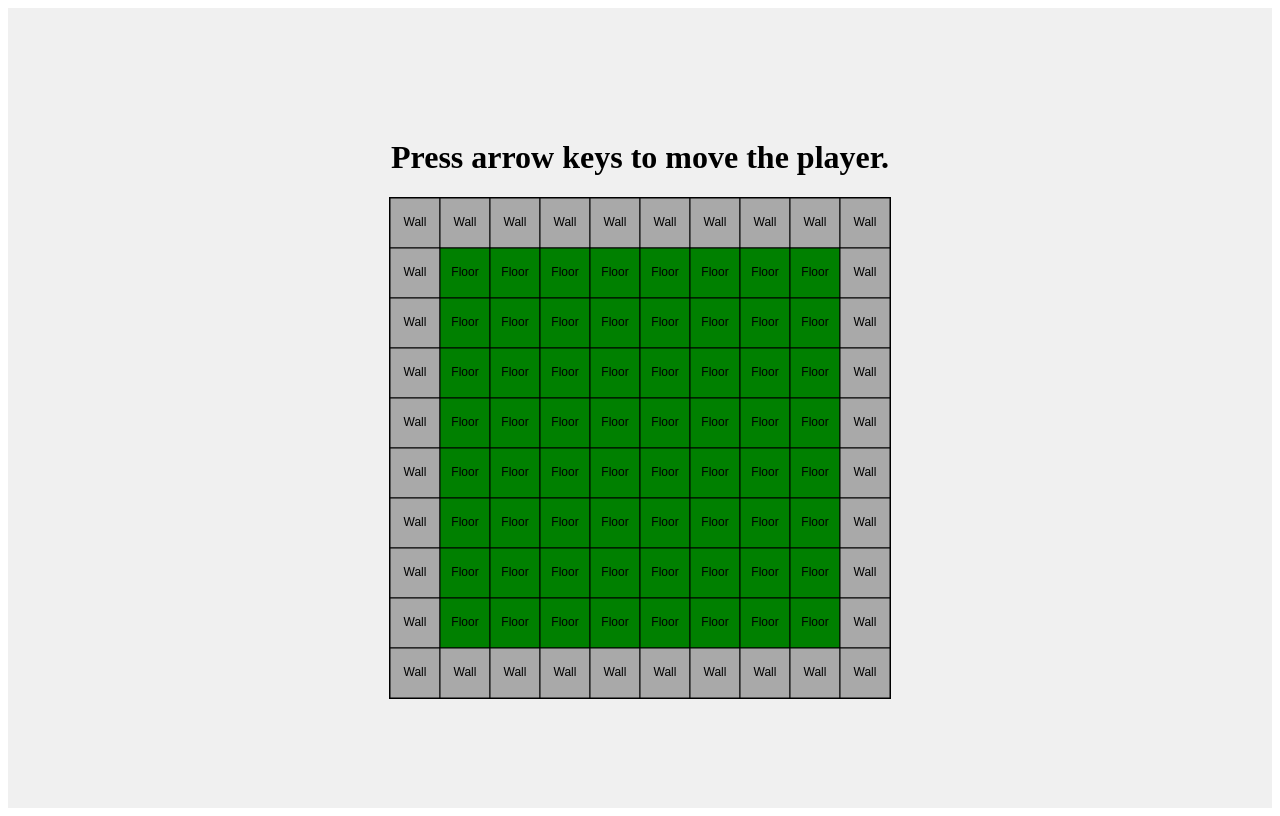
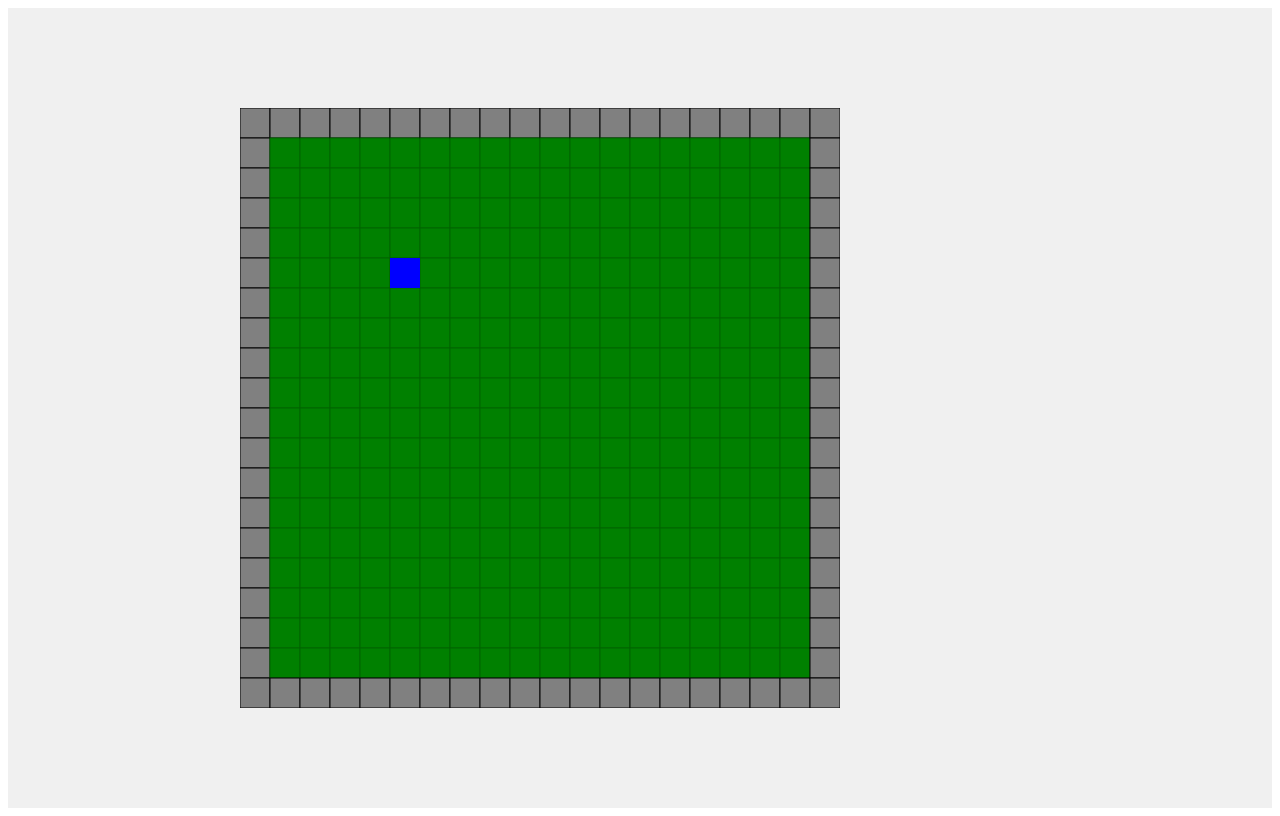
Before and after one commit to VVastrel/refactored-fortnight, a React (Vite) app in the folder dungeon-crawler/: page / in a window 1280 px wide. Built offline with nearby package versions, Linux system fonts and the light colour scheme.

Commit message:
basic player movement working

```diff
--- /dev/null
+++ b/dungeon-crawler/src/components/CharacterCanvas.jsx
@@ -0,0 +1,28 @@
+import React, { useRef, useEffect } from 'react';
+
+const ObjectCanvas = ({ objects }) => {
+  const canvasRef = useRef(null);
+  const canvasSize = 600;
+  const squareSize = 30;
+
+  useEffect(() => {
+    const canvas = canvasRef.current;
+    const context = canvas.getContext('2d');
+
+    canvas.width = canvasSize;
+    canvas.height = canvasSize;
+
+    context.clearRect(0, 0, canvasSize, canvasSize);
+
+    // Draw characters on the canvas
+    objects.forEach(obj => {
+      const { x, y, color, size } = obj;
+      context.fillStyle = color;
+      context.fillRect(x * squareSize, y * squareSize, size, size);
+    });
+  }, [objects]);
+
+  return <canvas id="CharacterCanvas" ref={canvasRef}></canvas>;
+};
+
+export default ObjectCanvas;
--- /dev/null
+++ b/dungeon-crawler/src/components/Game.css
@@ -0,0 +1,19 @@
+.canvas-container {
+    position: relative;
+    width: 800px; /* Set to the width of your canvases */
+    height: 600px; /* Set to the height of your canvases */
+}
+
+canvas {
+    position: absolute;
+    top: 0;
+    left: 0;
+}
+
+#GameCanvas {
+    z-index: 1; /* Behind */
+}
+
+#CharacterCanvas {
+    z-index: 2; /* In front */
+}
--- a/dungeon-crawler/src/components/Game.jsx
+++ b/dungeon-crawler/src/components/Game.jsx
@@ -1,14 +1,30 @@
 import React from 'react';
 import GameCanvas from './GameCanvas.jsx';
+import GameLevel from '../models/GameLevel.js';
+import CharacterCanvas from './CharacterCanvas.jsx';
 import Player from './Player.jsx';
+import { useSelector } from 'react-redux';
+import './Game.css';
+
 
 const Game = () => {
+  const playerPosition = useSelector((state) => state.player.playerPosition);
+  const gameLevel = new GameLevel(20);
+  const player = {
+    x: playerPosition.x,
+    y: playerPosition.y,
+    color: 'blue',
+    size: 30,
+  };
+  const objects = [player];
+
   return (
-    <>
+    <div className="canvas-container">
       <h1> Press arrow keys to move the player. </h1>
+      <GameCanvas gameLevel={gameLevel} />
+      <CharacterCanvas objects={objects} />
       <Player />
-      <GameCanvas />
-    </>
+    </div>
   );
 };
 
--- a/dungeon-crawler/src/components/GameCanvas.jsx
+++ b/dungeon-crawler/src/components/GameCanvas.jsx
@@ -1,47 +1,35 @@
 import React, { useRef, useEffect } from 'react';
-import { useSelector } from 'react-redux';
-import { selectSquares } from '../redux/reducers/squaresReducer';
 
-// TODO: Draw objects inside squares
+const fillColors = ['gray', 'green'];
+const strokeColors = ['black', 'darkgreen'];
 
-const GameCanvas = () => {
+const GameCanvas = ({gameLevel}) => {
   const canvasRef = useRef(null);
-  const squares = useSelector(selectSquares); // get squares from redux store
+  const canvasSize = 600;
+  const numberOfSquares = 20;
 
   useEffect(() => {
     const canvas = canvasRef.current;
     const context = canvas.getContext('2d');
-    canvas.width = 500;
-    canvas.height = 500;
 
-    // Clear the canvas before drawing
-    context.clearRect(0, 0, canvas.width, canvas.height);
+    canvas.width = canvasSize;
+    canvas.height = canvasSize;
 
-    // Draw each square based on its properties
-    squares.forEach(square => {
-      context.fillStyle = square.color; // Set the square color
-      context.fillRect(square.x, square.y, 50, 50); // Draw the square
-      context.strokeStyle = 'black'; // Set the border color
-      context.strokeRect(square.x, square.y, 50, 50); // Draw the border
+    // Calculate the square size based on the canvas size
+    const squareSize = canvasSize / numberOfSquares;
 
-      // this is just for debugging to show what is on each square
-      // set text properties
-      context.fillStyle = 'black';
-      context.font = '12px Arial';
-      context.textAlign = 'center';
-      context.textBaseline = 'middle';
+    // Draw squares
+    for (let x = 0; x < numberOfSquares; x++) {
+      for (let y = 0; y < numberOfSquares; y ++) {
+        context.fillStyle = fillColors[gameLevel.getLocation(x,y)];
+        context.fillRect(x * squareSize, y * squareSize, squareSize, squareSize);
+        context.strokeStyle = strokeColors[gameLevel.getLocation(x,y)];
+        context.strokeRect(x * squareSize, y * squareSize, squareSize, squareSize);
+      }
+    }
+  }, [gameLevel]);
 
-      // draw text to indicate square type
-      context.fillText(square.type, square.x + 25, square.y + 25);
-    });
-  }, [squares]); // Redraw when squares are updated
-
-  return (
-    <canvas
-      ref={canvasRef}
-      style={{ border: '1px solid black' }}
-    />
-  );
+  return <canvas id="GameCanvas" ref={canvasRef}></canvas>;
 };
 
 export default GameCanvas;
--- a/dungeon-crawler/src/components/Player.jsx
+++ b/dungeon-crawler/src/components/Player.jsx
@@ -1,13 +1,11 @@
 import React from 'react';
 import PlayerControls from './PlayerControls.jsx';
-import PlayerCharacter from './PlayerCharacter.jsx';
 
 const Player = () => {
   return (
-    <div className="player">
-      <PlayerCharacter />
+    <>
       <PlayerControls />
-    </div>
+    </>
   );
 };
 
--- /dev/null
+++ b/dungeon-crawler/src/models/GameLevel.js
@@ -0,0 +1,36 @@
+// Grid to represent the map.
+class GameLevel {
+  constructor(size) {
+    this.size = size;
+    this.grid = this.createDefaultLevel();
+  }
+
+  createDefaultLevel() {
+    const grid = [];
+
+    for (let i = 0; i < this.size; i++) {
+      const row = [];
+      for (let j = 0; j < this.size; j++) {
+        // Change 'i++' to 'j++'
+        if (i === 0 || i === this.size - 1 || j === 0 || j === this.size - 1) {
+          row.push(0);
+        } else {
+          row.push(1);
+        }
+      }
+      grid.push(row);
+    }
+
+    return grid;
+  }
+
+  getLocation(x, y) {
+    return this.grid[y][x]; // Return the value at the specified location
+  }
+
+  createNewLevel() {
+    console.log("Generating new level...");
+  }
+}
+
+export default GameLevel;
```
